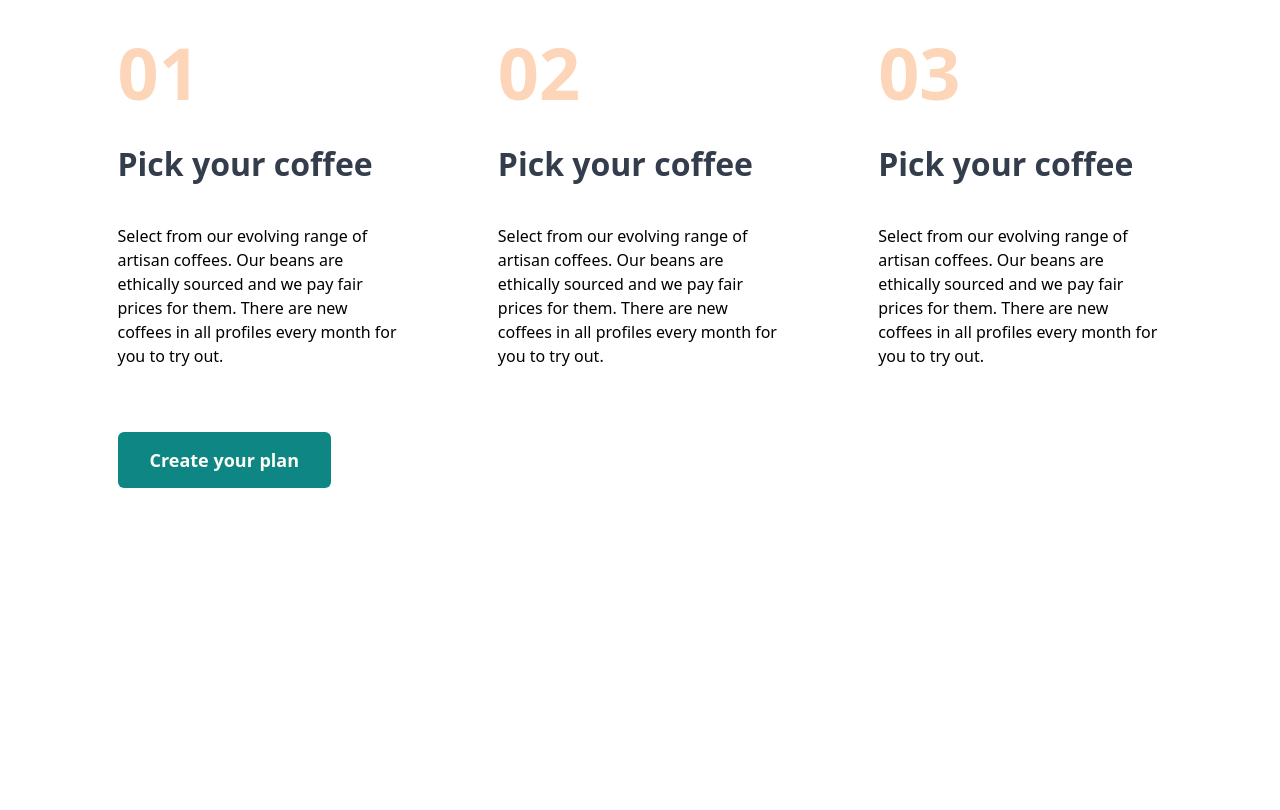
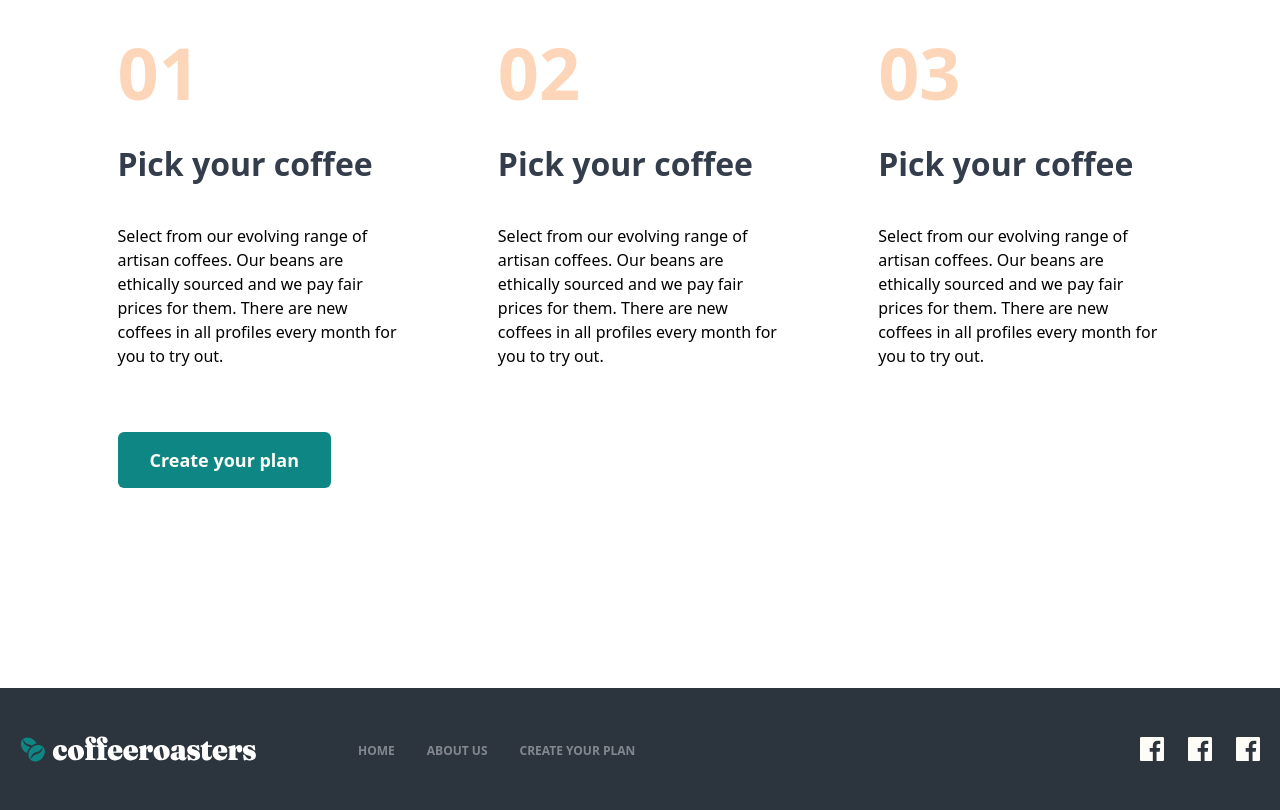
Before and after one commit to frontendoniyorbek/coffeeroasters, a website: page src/index.html in a window 1280 px wide. Shown: the part 2630-3440 px from the top of the page. Before the commit the page ends 3318 px from the top, so only its background shows below. Drawn offline with Linux system fonts and the light colour scheme.

Commit message:
add footer

```diff
--- a/src/index.html
+++ b/src/index.html
@@ -194,5 +194,48 @@
 				</div>
 			</section>
 		</main>
+
+		<footer class="bg-[#2C343E] md:py-12 sm:py-10 py-8">
+			<div class="max-w-[1320px] w-full px-5 mx-auto flex sm:flex-row flex-col sm:justify-start justify-center items-center">
+				<div
+					class="sm:mr-auto mr-0 flex items-center sm:flex-row flex-col sm:justify-start justify-center lg:gap-[102px] md:gap-16 sm:gap-14 gap-12 sm:mb-0 mb-12">
+					<a href="/">
+						<img src="images/footer/logo.svg" alt="" />
+					</a>
+
+					<ul class="flex sm:flex-row flex-col sm:justify-start justify-center sm:items-start items-center gap-8">
+						<li>
+							<a class="text-xs font-bold text-[#83888F] uppercase" href="#">HOME</a>
+						</li>
+						<li>
+							<a class="text-xs font-bold text-[#83888F] uppercase" href="#">ABOUT US</a>
+						</li>
+						<li>
+							<a class="text-xs font-bold text-[#83888F] uppercase" href="#">Create your plan</a>
+						</li>
+					</ul>
+				</div>
+
+				<ul class="flex items-center gap-6">
+					<li>
+						<a href="#">
+							<img src="images/footer/facebook.svg" alt="facebook" />
+						</a>
+					</li>
+
+					<li>
+						<a href="#">
+							<img src="images/footer/facebook.svg" alt="facebook" />
+						</a>
+					</li>
+
+					<li>
+						<a href="#">
+							<img src="images/footer/facebook.svg" alt="facebook" />
+						</a>
+					</li>
+				</ul>
+			</div>
+		</footer>
 	</body>
 </html>
```
Also changed, not shown: src/images/footer/facebook.svg (added), src/images/footer/logo.svg (added), src/output.css.
